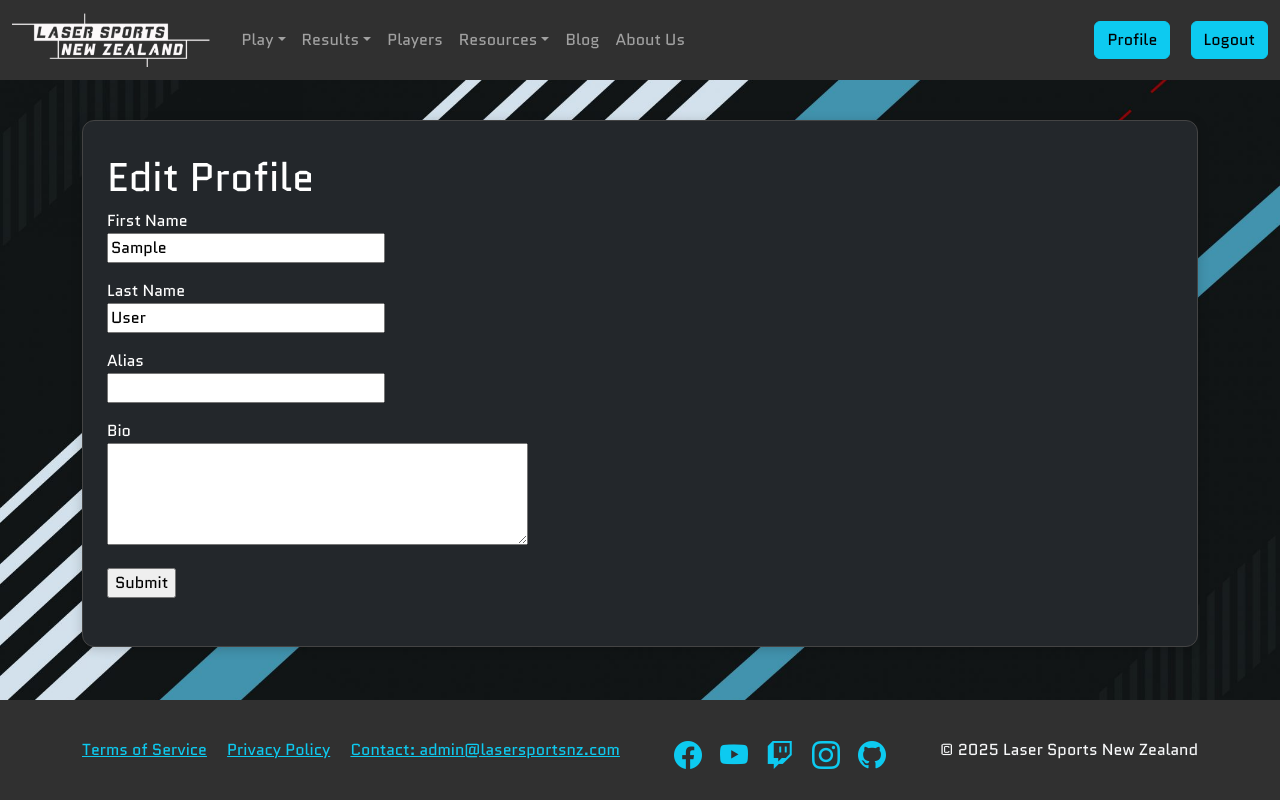
After one commit to lasersportsnz/lsnz, a Flask app: page /edit_profile in a window 1280 px wide. The commit adds this page. Run offline with Flask 3, Linux system fonts and the light colour scheme; the visitor is signed in with stand-in values (Sample User, id 1); some libraries are stand-ins or nearby versions.

Commit message:
First pass at posting/editing and editable user profiles with user posts

```diff
--- a/app/cli/commands.py
+++ b/app/cli/commands.py
@@ -72,7 +72,6 @@ def prepopulate():
         posts = json.load(f)
     for p in posts:
          # Attach author_id by looking up the author alias
-        author = Player.query.filter_by(alias=p['author_alias']).first()
         post = Post()
         post.from_dict(p)
         db.session.add(post)
--- /dev/null
+++ b/app/main/forms.py
@@ -0,0 +1,35 @@
+from flask_wtf import FlaskForm
+from wtforms import StringField, SubmitField, TextAreaField
+from wtforms.validators import ValidationError, DataRequired, Length
+import sqlalchemy as sa
+from app import db
+from app.models import Player
+
+
+class EditProfileForm(FlaskForm):
+    first_name = StringField(('First Name'), validators=[DataRequired()])
+    last_name = StringField(('Last Name'), validators=[DataRequired()])
+    alias = StringField(('Alias'), validators=[DataRequired()])
+    bio = TextAreaField(('Bio'),
+                             validators=[Length(min=0, max=140)])
+    submit = SubmitField(('Submit'))
+
+    def __init__(self, original_alias, *args, **kwargs):
+        super().__init__(*args, **kwargs)
+        self.original_alias = original_alias
+
+    def validate_alias(self, alias):
+        if alias.data != self.original_alias:
+            player = db.session.scalar(sa.select(Player).where(
+                Player.alias == alias.data))
+            if player is not None:
+                raise ValidationError(('Please use a different alias.'))
+
+class EmptyForm(FlaskForm):
+    submit = SubmitField('Submit')
+
+class PostForm(FlaskForm):
+    title = StringField('Title', validators=[DataRequired(), Length(min=1, max=100)])
+    body = TextAreaField('Write your post using markdown format', validators=[
+        DataRequired(), Length(min=1, max=2000)])
+    submit = SubmitField('Submit')
--- a/app/main/routes.py
+++ b/app/main/routes.py
@@ -1,14 +1,15 @@
 import os
 import datetime
 import markdown
-from flask import render_template, redirect, url_for, request, current_app
+from flask import render_template, redirect, url_for, flash, request, current_app
 from flask_login import current_user, login_required
 from app.auth.identity import admin_permission
 import sqlalchemy as sa
 from sqlalchemy import func
 from app import db
-from app.models import Player, Grade, Event, Site
+from app.models import Player, Grade, Event, Site, Post
 from app.main import bp
+from app.main.forms import EditProfileForm, PostForm
 
 CONTENT_DIR = os.path.join(os.path.dirname(os.path.dirname(__file__)), 'content')
 
@@ -72,18 +73,60 @@ def resources():
 
 @bp.route('/blog')
 def blog():
-    posts = [
-        {
-            'author': {'name': 'Louis'},
-            'body': 'Laser tag is fun!'
-        },
-        {
-            'author': {'name': 'Rachel'},
-            'body': 'Here\'s why you should play laser tag: it\'s a great way to exercise and have fun!'
-        }
-    ]
-    return render_template('blog.html', title='Blog', posts=posts)
+    query = sa.select(Post).order_by(Post.timestamp.desc())
+    page = request.args.get('page', 1, type=int)
+    posts = db.paginate(query, page=page,
+                        per_page=current_app.config['POSTS_PER_PAGE'],
+                        error_out=False)
+    next_url = url_for('main.blog', page=posts.next_num) \
+        if posts.has_next else None
+    prev_url = url_for('main.blog', page=posts.prev_num) \
+        if posts.has_prev else None
+    return render_template('blog.html', title='Blog', posts=posts.items,
+                        next_url=next_url, prev_url=prev_url)
 
+@bp.route('/blog/<post_slug>')
+def blog_post(post_slug):
+    post = db.first_or_404(
+        sa.select(Post)
+        .where(func.lower(func.replace(Post.title, ' ', '-')) == post_slug.lower())
+    )
+    markdown_content = markdown.markdown(post.body)
+
+    return render_template('post.html', title=post.title, post=post, content=markdown_content)
+
+@bp.route('/blog/<post_slug>/edit', methods=['GET', 'POST'])
+@login_required
+@admin_permission.require(http_exception=403)
+def edit_blog_post(post_slug):
+    post = db.first_or_404(
+        sa.select(Post)
+        .where(func.lower(func.replace(Post.title, ' ', '-')) == post_slug.lower())
+    )
+    form = PostForm()
+    if form.validate_on_submit():
+        post.title = form.title.data
+        post.body = form.body.data
+        db.session.commit()
+        flash('Your post has been updated.')
+        return redirect(url_for('main.blog_post', post_slug=post_slug))
+    elif request.method == 'GET':
+        form.title.data = post.title
+        form.body.data = post.body
+    return render_template('post_editor.html', title=post.title, form=form)
+
+@bp.route('/blog/post', methods=['GET', 'POST'])
+@login_required
+@admin_permission.require(http_exception=403)
+def write_post():
+    form = PostForm()
+    if form.validate_on_submit():
+        post = Post(title=form.title.data, body=form.body.data, author=current_user)
+        db.session.add(post)
+        db.session.commit()
+        flash('Your post is now live!')
+        return redirect(url_for('main.write_post'))
+    return render_template('post_editor.html', title='Editor', form=form)
 
 @bp.route('/about')
 def about():
@@ -115,4 +158,25 @@ def players():
 @bp.route('/players/<alias>')
 def player(alias):
     player = db.first_or_404(sa.select(Player).where(func.lower(Player.alias) == alias.lower()))
-    return render_template('player.html', player=player)
+    posts = db.session.scalars(player.posts.select()).all()
+    return render_template('player.html', player=player, posts=posts)
+
+@bp.route('/edit_profile', methods=['GET', 'POST'])
+@login_required
+def edit_profile():
+    form = EditProfileForm(current_user.alias)
+    if form.validate_on_submit():
+        current_user.first_name = form.first_name.data
+        current_user.last_name = form.last_name.data
+        current_user.alias = form.alias.data
+        current_user.bio = form.bio.data
+        db.session.commit()
+        flash('Your changes have been saved.')
+        return redirect(url_for('main.edit_profile'))
+    elif request.method == 'GET':
+        form.first_name.data = current_user.first_name
+        form.last_name.data = current_user.last_name
+        form.alias.data = current_user.alias
+        form.bio.data = current_user.bio
+    return render_template('edit_profile.html', title='Edit Profile',
+                           form=form)
--- a/app/models.py
+++ b/app/models.py
@@ -34,6 +34,31 @@ class PaginatedAPIMixin(object):
         }
         return data
 
+class Grade(db.Model):
+    __tablename__ = 'grades'
+    id: so.Mapped[int] = so.mapped_column(primary_key=True, autoincrement=True)
+    letter: so.Mapped[str] = so.mapped_column(sa.String(10), unique=True, index=True)
+    points: so.Mapped[int] = so.mapped_column(sa.Integer, unique=True)
+    description: so.Mapped[Optional[str]] = so.mapped_column(sa.String(200))
+    players: so.WriteOnlyMapped[List['Player']] = so.relationship(back_populates='grade')
+
+    def from_dict(self, data):
+        for field in ['letter', 'points', 'description']:
+            if field in data:
+                setattr(self, field, data[field])
+
+    def to_dict(self):
+        """Return object data in easily serialisable format"""
+        return {
+            'id': self.id,
+            'letter': self.letter,
+            'points': self.points,
+            'description': self.description
+        }
+
+    def __repr__(self):
+        return f'<Grade {self.letter} worth {self.points} points>'
+
 class Player(PaginatedAPIMixin, UserMixin, db.Model):
     __tablename__ = 'players'
     id: so.Mapped[int] = so.mapped_column(primary_key=True, autoincrement=True)
@@ -41,7 +66,7 @@ class Player(PaginatedAPIMixin, UserMixin, db.Model):
     last_name: so.Mapped[str] = so.mapped_column(sa.String(64))
     email: so.Mapped[str] = so.mapped_column(sa.String(120), unique=True, index=True)
     alias: so.Mapped[Optional[str]] = so.mapped_column(sa.String(20))
-    grade_id: so.Mapped[Optional[int]] = so.mapped_column(sa.ForeignKey('grades.id'), index=True)
+    grade_id: so.Mapped[Optional[int]] = so.mapped_column(sa.ForeignKey(Grade.id), index=True)
     grade: so.Mapped[Optional['Grade']] = so.relationship(back_populates='players')
     profile_picture: so.Mapped[Optional[str]] = so.mapped_column(sa.String(200))
     playing_since: so.Mapped[Optional[sa.Date]] = so.mapped_column(sa.Date)
@@ -140,31 +165,6 @@ class Player(PaginatedAPIMixin, UserMixin, db.Model):
     @login.user_loader
     def load_user(id):
         return db.session.get(Player, int(id))
-
-class Grade(db.Model):
-    __tablename__ = 'grades'
-    id: so.Mapped[int] = so.mapped_column(primary_key=True, autoincrement=True)
-    letter: so.Mapped[str] = so.mapped_column(sa.String(10), unique=True, index=True)
-    points: so.Mapped[int] = so.mapped_column(sa.Integer, unique=True)
-    description: so.Mapped[Optional[str]] = so.mapped_column(sa.String(200))
-    players: so.WriteOnlyMapped[List['Player']] = so.relationship(back_populates='grade')
-
-    def from_dict(self, data):
-        for field in ['letter', 'points', 'description']:
-            if field in data:
-                setattr(self, field, data[field])
-
-    def to_dict(self):
-        """Return object data in easily serialisable format"""
-        return {
-            'id': self.id,
-            'letter': self.letter,
-            'points': self.points,
-            'description': self.description
-        }
-
-    def __repr__(self):
-        return f'<Grade {self.letter} worth {self.points} points>'
 
 class Site(db.Model):
     __tablename__ = 'sites'
@@ -283,9 +283,11 @@ class Post(PaginatedAPIMixin, db.Model):
     author: so.Mapped['Player'] = so.relationship(back_populates='posts')
 
     def from_dict(self, data):
-        for field in ['title', 'body', 'timestamp', 'author_id']:
+        for field in ['title', 'body', 'author_id']:
             if field in data:
                 setattr(self, field, data[field])
+        if 'timestamp' in data:
+            self.timestamp = datetime.fromisoformat(data['timestamp'])
 
     def to_dict(self):
         return {
--- a/app/templates/base.html
+++ b/app/templates/base.html
@@ -57,6 +57,7 @@
                             {% if current_user.is_anonymous %}
                             <a class="btn btn-info ms-lg-3" href="{{ url_for('auth.login') }}">Login</a>
                             {% else %}
+                            <a class="btn btn-info ms-lg-3" href="{{ url_for('main.player', alias=current_user.alias) }}">Profile</a>
                             <a class="btn btn-info ms-lg-3" href="{{ url_for('auth.logout') }}">Logout</a>
                             {% endif %}
                         </li>
--- /dev/null
+++ b/app/templates/edit_profile.html
@@ -0,0 +1,39 @@
+{% extends "base.html" %}
+
+{% block content %}
+<div class="text-content-box">
+    <h1>Edit Profile</h1>
+    <form action="" method="post">
+        {{ form.hidden_tag() }}
+        <p>
+            {{ form.first_name.label }}<br>
+            {{ form.first_name(size=32) }}<br>
+            {% for error in form.first_name.errors %}
+            <span style="color: red;">[{{ error }}]</span>
+            {% endfor %}
+        </p>
+        <p>
+            {{ form.last_name.label }}<br>
+            {{ form.last_name(size=32) }}<br>
+            {% for error in form.last_name.errors %}
+            <span style="color: red;">[{{ error }}]</span>
+            {% endfor %}
+        </p>
+        <p>
+            {{ form.alias.label }}<br>
+            {{ form.alias(size=32) }}<br>
+            {% for error in form.alias.errors %}
+            <span style="color: red;">[{{ error }}]</span>
+            {% endfor %}
+        </p>
+        <p>
+            {{ form.bio.label }}<br>
+            {{ form.bio(cols=50, rows=4) }}<br>
+            {% for error in form.bio.errors %}
+            <span style="color: red;">[{{ error }}]</span>
+            {% endfor %}
+        </p>
+        <p>{{ form.submit() }}</p>
+    </form>
+</div>
+{% endblock %}
--- a/app/templates/player.html
+++ b/app/templates/player.html
@@ -16,5 +16,11 @@
             </tr>
         </table>
     </div>
+    {% if player == current_user %}
+    <p><a href="{{ url_for('main.edit_profile') }}">Edit your profile</a></p>
+    {% endif %}
+    {% for post in posts %}
+    {% include '_post_preview.html' %}
+    {% endfor %}
 </div>
 {% endblock %}
--- a/config.py
+++ b/config.py
@@ -9,3 +9,4 @@ class Config:
     SQLALCHEMY_DATABASE_URI = os.environ.get('DATABASE_URL') or \
         'sqlite:///' + os.path.join(basedir, 'app.db')
     FLASK_DEBUG=0
+    POSTS_PER_PAGE = 25
```
Also changed, not shown: app/cli/posts.json (added, +14 -0 lines), app/templates/_post_preview.html (added, +19 -0 lines), app/templates/blog.html (+16 -2 lines), app/templates/post.html (added, +26 -0 lines), app/templates/post_editor.html (added, +27 -0 lines).
